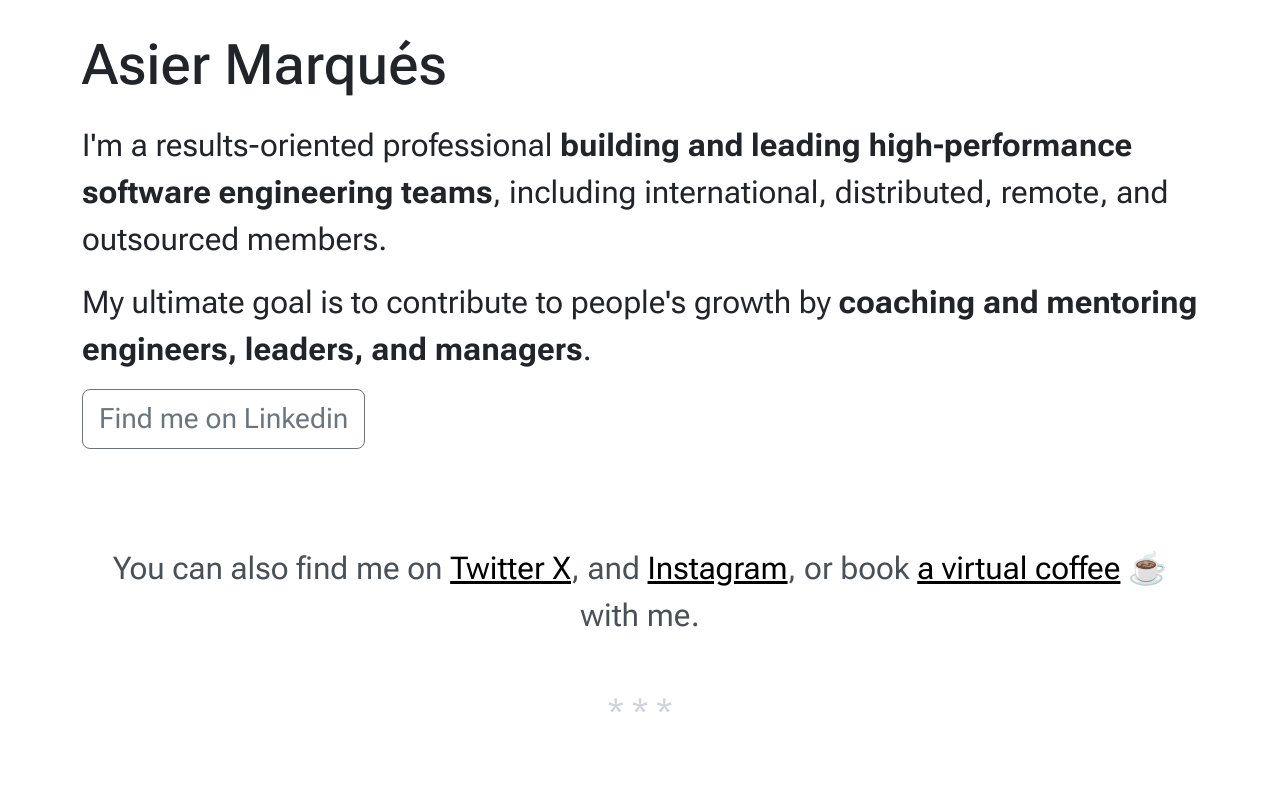
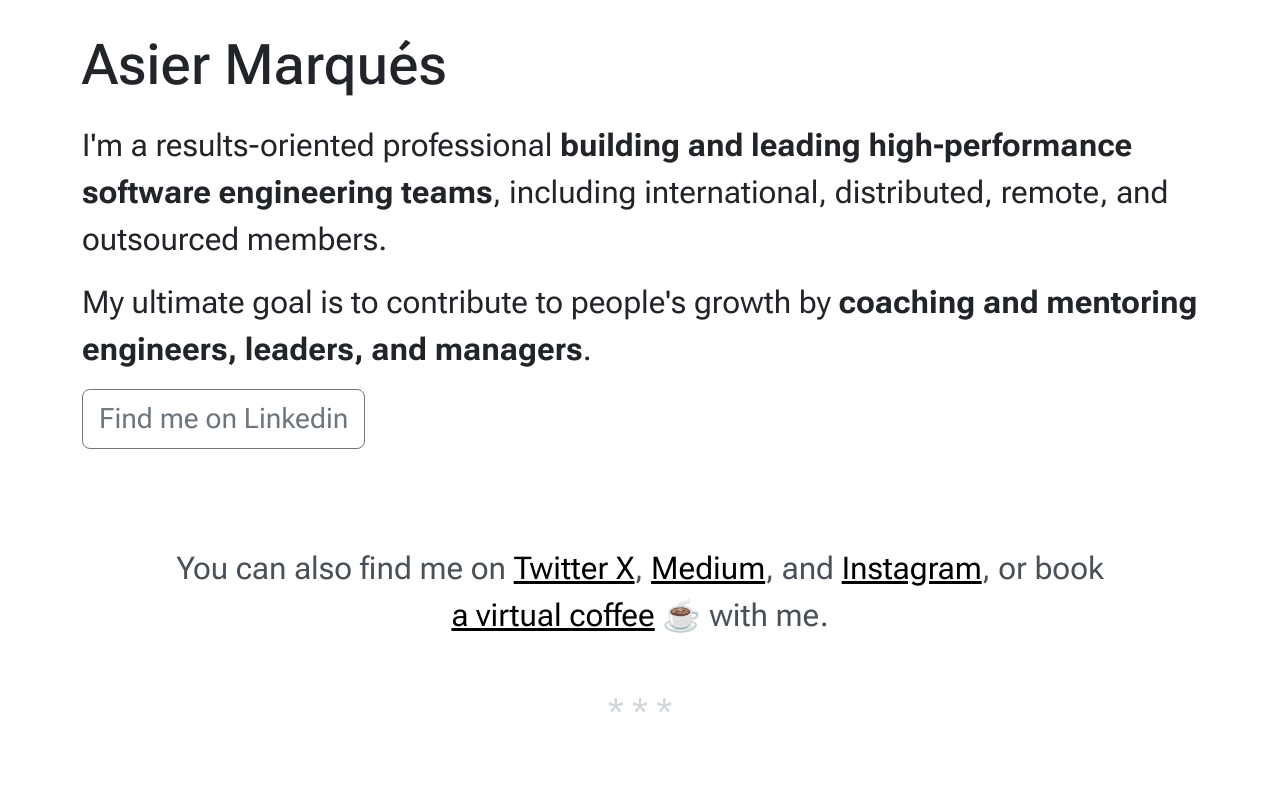
Before and after one commit to asiermarques/website, a Next.js app: page / in a window 1280 px wide. Shown: the top 800 px of the page. Built offline with nearby package versions, Linux system fonts and the light colour scheme.

Commit message:
text and style improvements

```diff
--- a/src/data.ts
+++ b/src/data.ts
@@ -49,6 +49,10 @@ export const findMyOn = [
         link: "https://x.com/asiermarques"
     },
     {
+        name: "Medium",
+        link: "https://asiermarques.medium.com"
+    },
+    {
         name: "Instagram",
         link: "https://instagram.com/asiermarques"
     },
```
